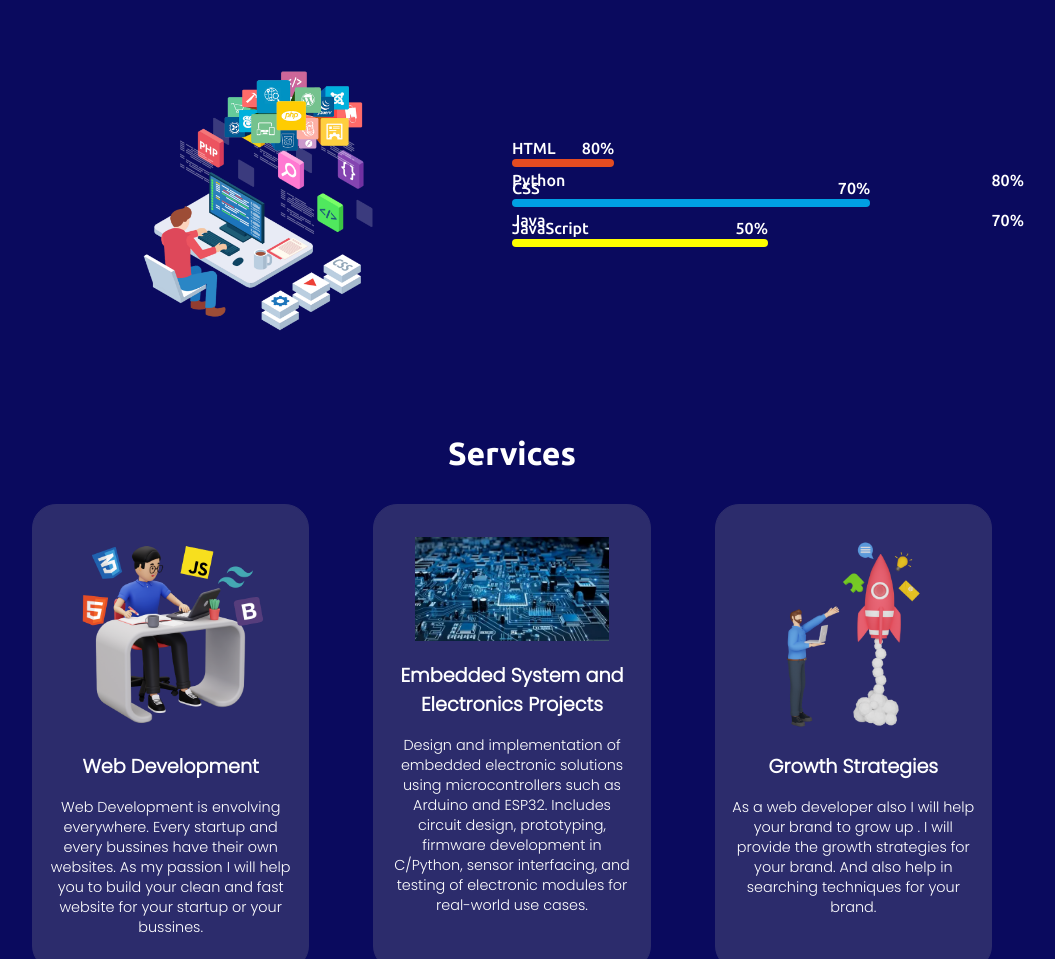
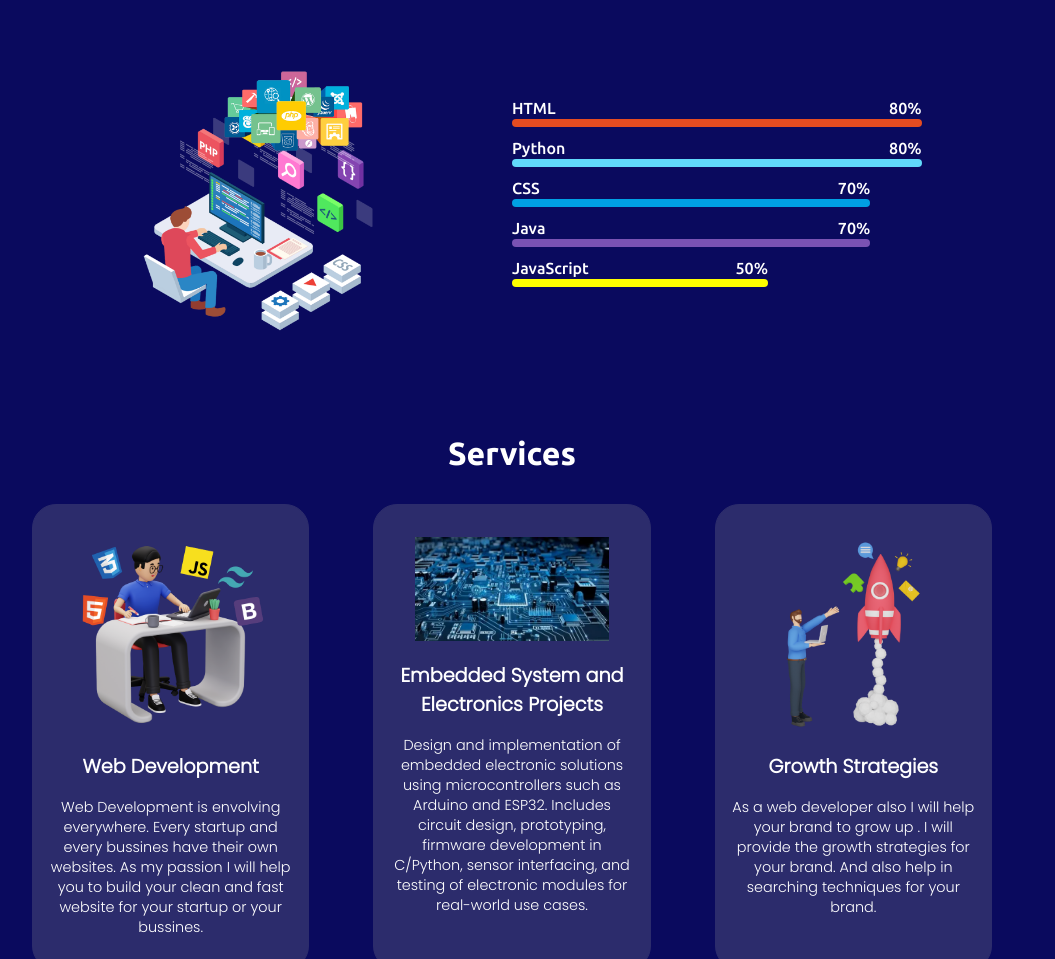
Before and after one commit to vikivignesh-1704/Personal-Portfolio, a plain HTML site: page index.html in a window 1280 px wide. Shown: the part 876-1835 px from the top of the page, without its empty margins (128-1183 px from the left). Drawn offline with Linux system fonts and the light colour scheme; files whose address does not match are found by name.

Commit message:
Update style.css

```diff
--- a/style.css
+++ b/style.css
@@ -148,7 +148,7 @@ h4 {
 }
 
 .html {
-    width: 20%;
+    width: 80%;
     height: .5rem;
     background-color: #e54c21;
     margin: 1rem 0;
@@ -171,7 +171,7 @@ h4 {
     border-radius: 12px;
 }
 
-.bootstrap {
+.java {
     width: 70%;
     height: .5rem;
     background-color: #7952b3;
@@ -179,7 +179,7 @@ h4 {
     border-radius: 12px;
 }
 
-.reactjs {
+.python {
     width: 80%;
     height: .5rem;
     background-color: #61dafb;
```
